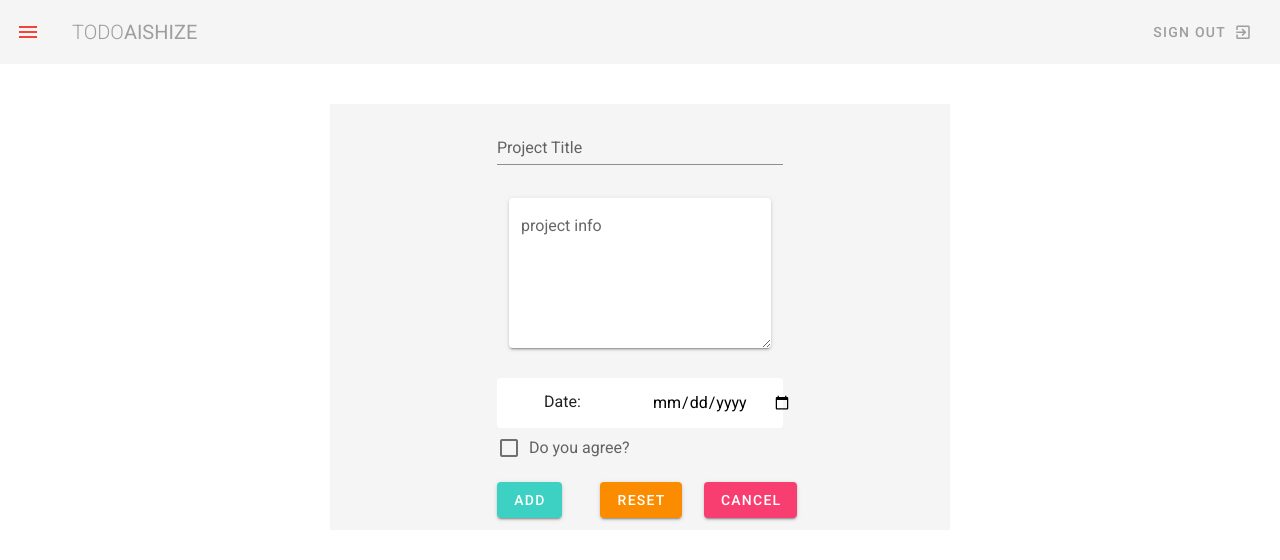
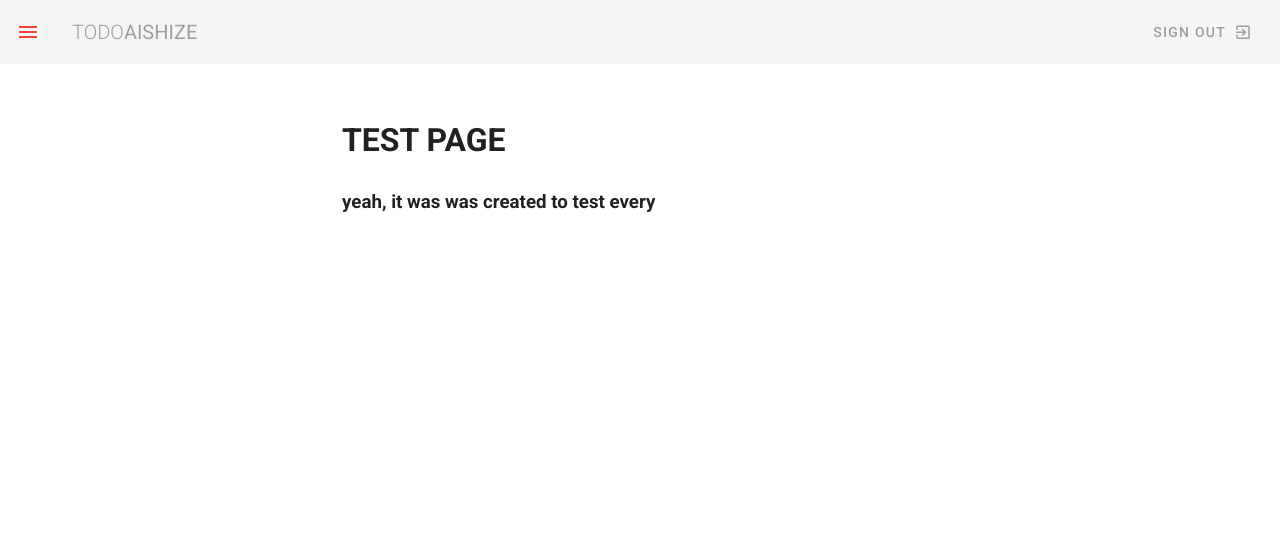
Before and after one commit to aishize/learn_vuetify, a Vue app: page /test in a window 1280 px wide. Shown: the top 560 px of the page. Built offline with nearby package versions, Linux system fonts and the light colour scheme.

Commit message:
add new project form

```diff
--- a/src/components/newProject.vue
+++ b/src/components/newProject.vue
@@ -3,17 +3,23 @@
     <v-row class="grey lighten-4 text-center d-flex justify-center">
       <v-col md="12" sm="12" lg="6">
         <v-form ref="form" v-model="valid">
-          <v-col class="d-flex" cols="12" sm="6">
-            <v-select :items="items" label="Solo field" solo></v-select>
-          </v-col>
+          <v-row>
+            <v-col class="d-flex justify-center" cols="12" sm="12" md="7" lg="7">
+              <v-select label="choose your fighter" :items="showMembers" solo v-model="project.person"></v-select>
+            </v-col>
+            <v-spacer></v-spacer>
+            <v-col class="d-flex justify-center" cols="12" sm="12" md="4" lg="4">
+                <v-select solo label="status" :items="statuses" v-model="project.status"></v-select>
+            </v-col>
+          </v-row>
 
-          <v-text-field v-model="title" :rules="titleRules" label="Project Title" required></v-text-field>
+          <v-text-field v-model="project.title" :rules="titleRules" label="Project Title" required></v-text-field>
 
           <v-col cols="12" md="12">
             <v-textarea
               solo
               name="input-7-4"
-              v-model="content"
+              v-model="project.content"
               :rules="infoRules"
               label="project info"
             ></v-textarea>
@@ -22,7 +28,12 @@
             <v-row>
               <v-col class="text-center" cols="6">Date:</v-col>
               <v-col cols="6">
-                <input type="date" color="grey lighten-4" v-model="due" label="Project Date" />
+                <input
+                  type="date"
+                  color="grey lighten-4"
+                  v-model="project.due"
+                  label="Project Date"
+                />
               </v-col>
             </v-row>
           </v-card>
@@ -36,7 +47,7 @@
 
           <v-row>
             <v-col cols="4">
-              <v-btn :disabled="!valid" color="success" class="mr-4">add</v-btn>
+              <v-btn :disabled="!valid" @click="createProject(project)" color="success" class="mr-4">add</v-btn>
             </v-col>
             <v-col cols="4">
               <v-btn color="warning" class="mr-4" @click="reset">reset</v-btn>
@@ -52,7 +63,7 @@
 </template>
 
 <script>
-import {mapGetters} from 'vuex'
+import { mapGetters,mapActions } from "vuex";
 export default {
   data() {
     return {
@@ -63,19 +74,21 @@ export default {
         status: "",
         due: ""
       },
+      statuses: ['ongoing','overdue','complete'],
       valid: true,
-      title: "",
       titleRules: [v => !!v || "Title is required"],
-      content: "",
       infoRules: [v => !!v || "Project info is required"],
-      due: "",
       checkbox: false
     };
   },
-  computed: mapGetters(['allProjects']),
+  computed: mapGetters(["showMembers"]),
   methods: {
+    ...mapActions(['createProject']),
     reset() {
       this.$refs.form.reset();
+    },
+    showMe() {
+      console.log(JSON.stringify(this.project));
     }
   }
 };
--- a/src/store/modules/project.js
+++ b/src/store/modules/project.js
@@ -1,11 +1,11 @@
 import state from './project_module/state'
 import getters from './project_module/getters'
+import actions from './project_module/actions'
+import mutations from './project_module/mutations'
 
 export default {
     state,
-    mutations: {
-    },
-    actions: {
-    },
+    mutations,
+    actions,
     getters
 }
--- a/src/store/modules/project_module/actions.js
+++ b/src/store/modules/project_module/actions.js
@@ -0,0 +1,11 @@
+export default {
+    createProject: ({commit}, data) => {
+        commit('createProject',{
+            title: data.title,
+            person: data.person,
+            due: data.due,
+            status: data.status,
+            content: data.content
+        })
+    }
+}
--- a/src/store/modules/project_module/getters.js
+++ b/src/store/modules/project_module/getters.js
@@ -1,5 +1,8 @@
 export default {
     allProjects(state){
         return state.projects
+     },
+     showPersons(state){
+         return state.projects.map(project => project.person)
      }
 }
--- a/src/store/modules/project_module/mutations.js
+++ b/src/store/modules/project_module/mutations.js
@@ -0,0 +1,5 @@
+export default {
+    createProject: (state, data) => {
+        state.projects.push(data)
+    }
+}
--- a/src/store/modules/users_module/getters.js
+++ b/src/store/modules/users_module/getters.js
@@ -1,5 +1,8 @@
 export default {
     allTeam(state){
         return state.team
+    },
+    showMembers(state){
+        return state.team.map(person => person.name)
     }
 }
--- a/src/views/Projects.vue
+++ b/src/views/Projects.vue
@@ -4,12 +4,13 @@
     <v-container class="my-5 col-lg-8 col-md-6 col-sm-6">
       <v-row justify="center">
       <v-row>
-        <v-col cols="8" sm="4">
+        <v-col cols="12" sm="8" md="8">
          <v-select
           v-model="selectPersons"
-          :items="persons"
+          :items="showPersons"
           label="Select"
           multiple
+          solo
           chips
           hint="Whose projects do you want to see?"
           persistent-hint
@@ -41,14 +42,11 @@ export default {
     };
   },
   computed: {
-    ...mapGetters(['allProjects']),
+    ...mapGetters(['showPersons','allProjects']),
     myProjects(){
       return this.allProjects.filter(project => {
            return this.selectPersons.includes(project.person)
       })
-     },
-     persons(){
-       return this.allProjects.map(project => project.person)
      }
   }
 }
--- a/src/views/Test.vue
+++ b/src/views/Test.vue
@@ -1,48 +1,11 @@
 <template>
   <v-container class="my-5 col-lg-6 col-md-6 col-sm-6">
-    <v-row class="grey lighten-4 text-center d-flex justify-center">
-      <v-col md="12" sm="12" lg="6">
-        <v-form ref="form" v-model="valid" lazy-validation>
-          <v-text-field
-            v-model="name"
-            :rules="nameRules"
-            label="Project Title"
-            required
-          ></v-text-field>
-
-          <v-col cols="12" md="12">
-            <v-textarea solo name="input-7-4" label="project info"></v-textarea>
-          </v-col>
-            <v-card flat>
-              <v-row>
-              <v-col class="text-center" cols="6">Date:</v-col>
-              <v-col cols="6">
-                <input type="date" color="grey lighten-4" label="Project Title" required/>
-              </v-col>
-            </v-row>
-            </v-card>
-
-          <v-checkbox
-            v-model="checkbox"
-            :rules="[v => !!v || 'You must agree to continue!']"
-            label="Do you agree?"
-            required
-          ></v-checkbox>
-
-          <v-row>
-
-              <v-col cols="4">
-                <v-btn :disabled="!valid" color="success" class="mr-4" @click="validate">add</v-btn>
-              </v-col>
-              <v-col cols="4">
-                <v-btn color="warning" class="mr-4" @click="reset">reset</v-btn>
-              </v-col>
-              <v-col cols="4">
-                <v-btn color="error">cancel</v-btn>
-              </v-col>
-
-          </v-row>
-        </v-form>
+    <v-row>
+      <v-col cols="12">
+        <h1>TEST PAGE</h1>
+      </v-col>
+      <v-col>
+       <h3>yeah, it was was created to test every</h3>
       </v-col>
     </v-row>
   </v-container>
@@ -50,21 +13,5 @@
 
 <script>
 export default {
-  data: () => ({
-    valid: true,
-    name: "",
-    nameRules: [
-      v => !!v || "Name is required",
-    ],
-    email: "",
-    emailRules: [v => !!v || "E-mail is required"],
-    checkbox: false
-  }),
-
-  methods: {
-    reset() {
-      this.$refs.form.reset();
-    }
-  }
-};
+}
 </script>
```
